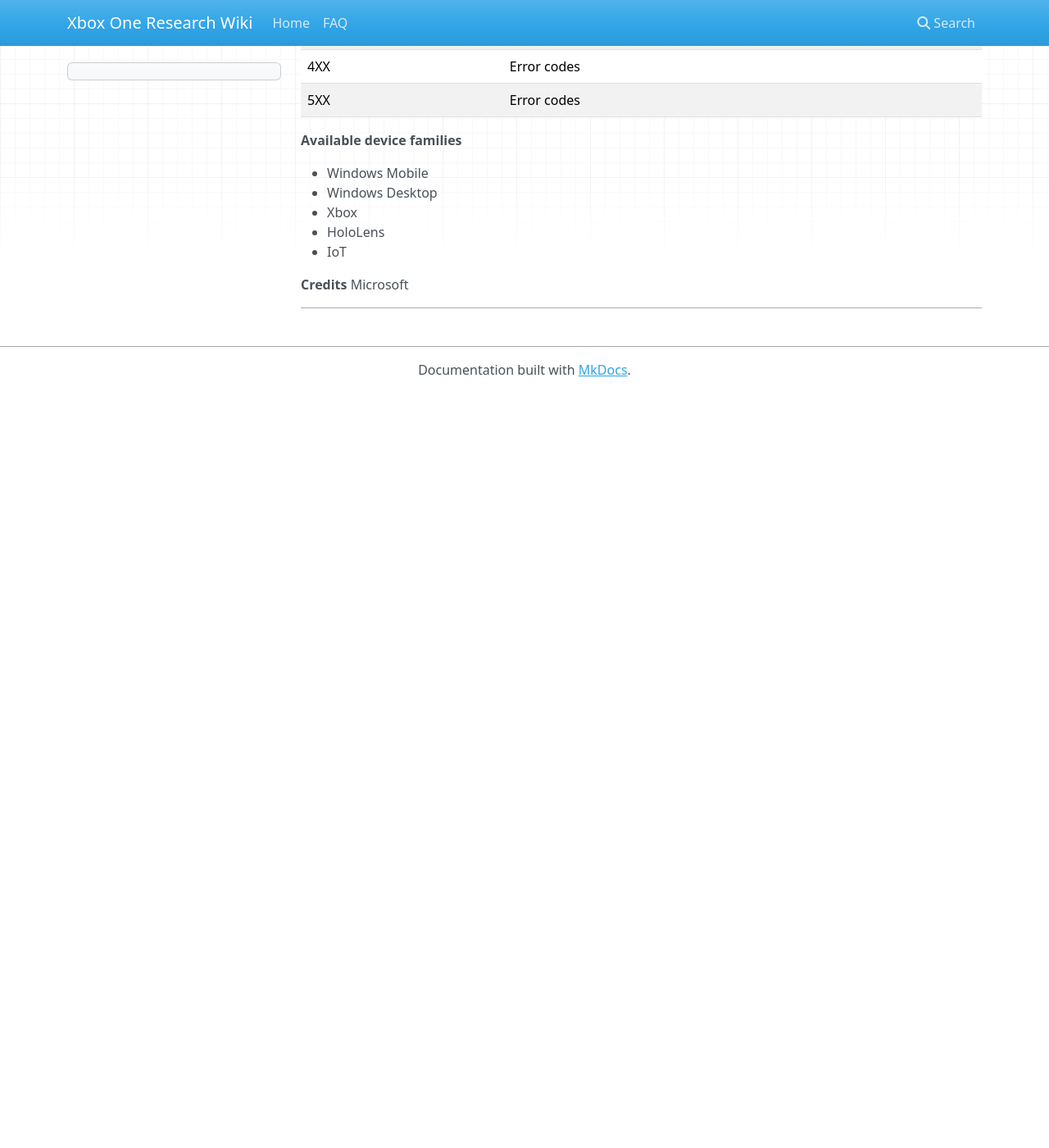
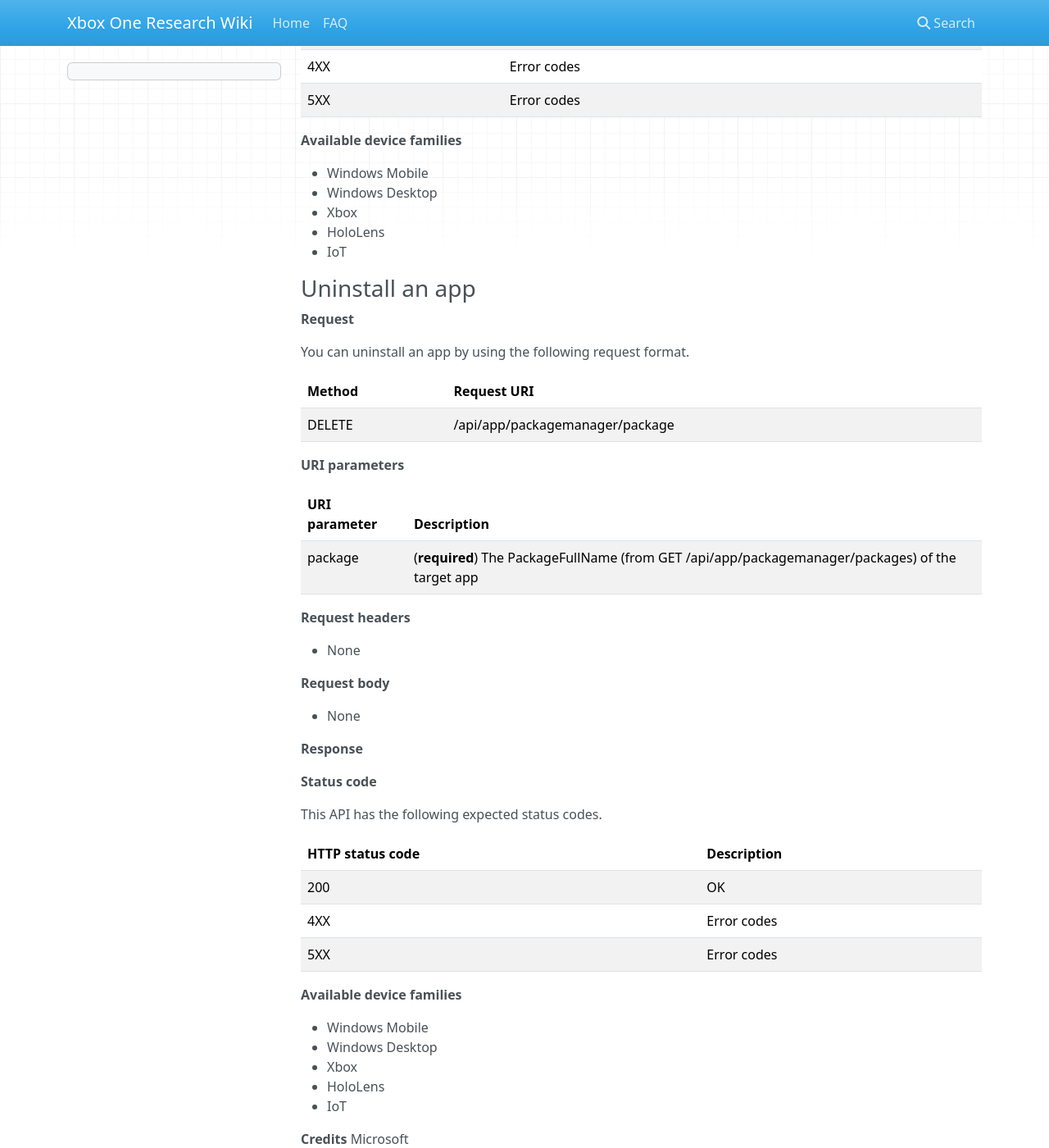
Before and after one commit to xboxoneresearch/wiki, an MkDocs documentation site: the page built from docs/dev-portal-api/api/app-packagemanager-package.md, in a window 1280 px wide and 1400 px high, scrolled down 1905 px. Shown: the whole window at 82% size. Built offline with MkDocs 1.6.1, drawn with Linux system fonts in a browser that asks for light colours; nearby versions of some CDN libraries; before the commit the page ends 2384 px from its top, so only the background shows below that.

Commit message:
add some more info to packagemanager/packages add the final piece of appx api

```diff
--- a/docs/dev-portal-api/api/app-packagemanager-package.md
+++ b/docs/dev-portal-api/api/app-packagemanager-package.md
@@ -94,6 +94,51 @@
 * HoloLens
 * IoT
 
+### Uninstall an app
+
+**Request**
+
+You can uninstall an app by using the following request format.
+
+| Method      | Request URI |
+| :------     | :----- |
+| DELETE | /api/app/packagemanager/package |
+
+**URI parameters**
+
+| URI parameter | Description |
+| :------          | :------ |
+| package   | (**required**) The PackageFullName (from GET /api/app/packagemanager/packages) of the target app |
+
+**Request headers**
+
+- None
+
+**Request body**
+
+- None
+
+**Response**
+
+**Status code**
+
+This API has the following expected status codes.
+
+|  HTTP status code      | Description |
+| :------     | :----- |
+|  200 | OK |
+| 4XX | Error codes |
+| 5XX | Error codes |
+
+**Available device families**
+
+* Windows Mobile
+* Windows Desktop
+* Xbox
+* HoloLens
+* IoT
+
+
 **Credits**
 Microsoft
 
```
Also changed, not shown: docs/dev-portal-api/api/app-packagemanager-packages.md (added, +116 -0 lines), docs/dev-portal-api/api/appx-packagemanager-package.md (+44 -0 lines), docs/dev-portal-api/api/appx-packagemanager-packages.md (added, +73 -0 lines).
